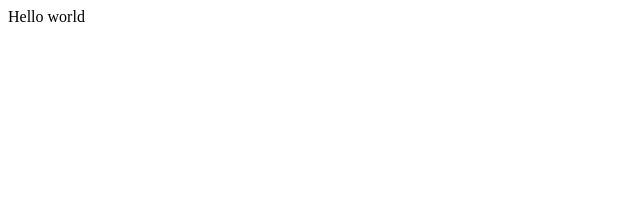
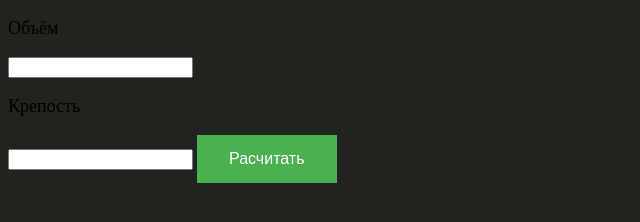
Before and after one commit to themiffy/themiffy.github.io, a plain HTML site: page index.html in a window 1280 px wide. Shown: the whole page, without its empty margins (0-640 px from the left). Drawn offline with Linux system fonts and the light colour scheme.

Commit message:
2nd commit

```diff
--- a/index.html
+++ b/index.html
@@ -1 +1,19 @@
-Hello world
+<!DOCTYPE html>
+<html>
+ <head>
+  <meta charset="utf-8" />
+  <link href="styles.css" rel="stylesheet">
+  <script src="script.js"></script>
+  <title>Коэффициент Кузьмина–Машкунова</title>
+ </head>
+ <body>
+    <p>Объём</p>
+    <input type="text" class="input" id = "input_volume">
+    <p>Крепость</p>
+    <input type="text" class="input" id = "input_strengh">
+
+    <button сlass="calc" onclick="calculate()" id="calc_btn">Расчитать</button>
+    <br>
+    <p id="result"></p>
+ </body>
+</html>
--- /dev/null
+++ b/script.js
@@ -0,0 +1,15 @@
+function alert1(){
+    alert('Вы нажали на кнопку');
+    console.log('Вызвана функция alert1');
+}
+
+count = 1
+
+
+function calculate(){
+    result = document.getElementById('result');
+    volume = document.getElementById('input_volume');
+    strengh = document.getElementById('input_strengh');
+
+    result.innerHTML = volume.value * strengh.value
+}
--- /dev/null
+++ b/styles.css
@@ -0,0 +1,22 @@
+p {
+    font-size: 18px;
+}
+
+button {
+    background-color: #4CAF50; /* Green */
+    border: none;
+    color: white;
+    padding: 15px 32px;
+    text-align: center;
+    text-decoration: none;
+    display: inline-block;
+    font-size: 16px;
+  }
+
+button:hover {
+    background-color: #38723a;
+}
+
+body {
+    background-color: rgb(33, 35, 30);
+}
```
